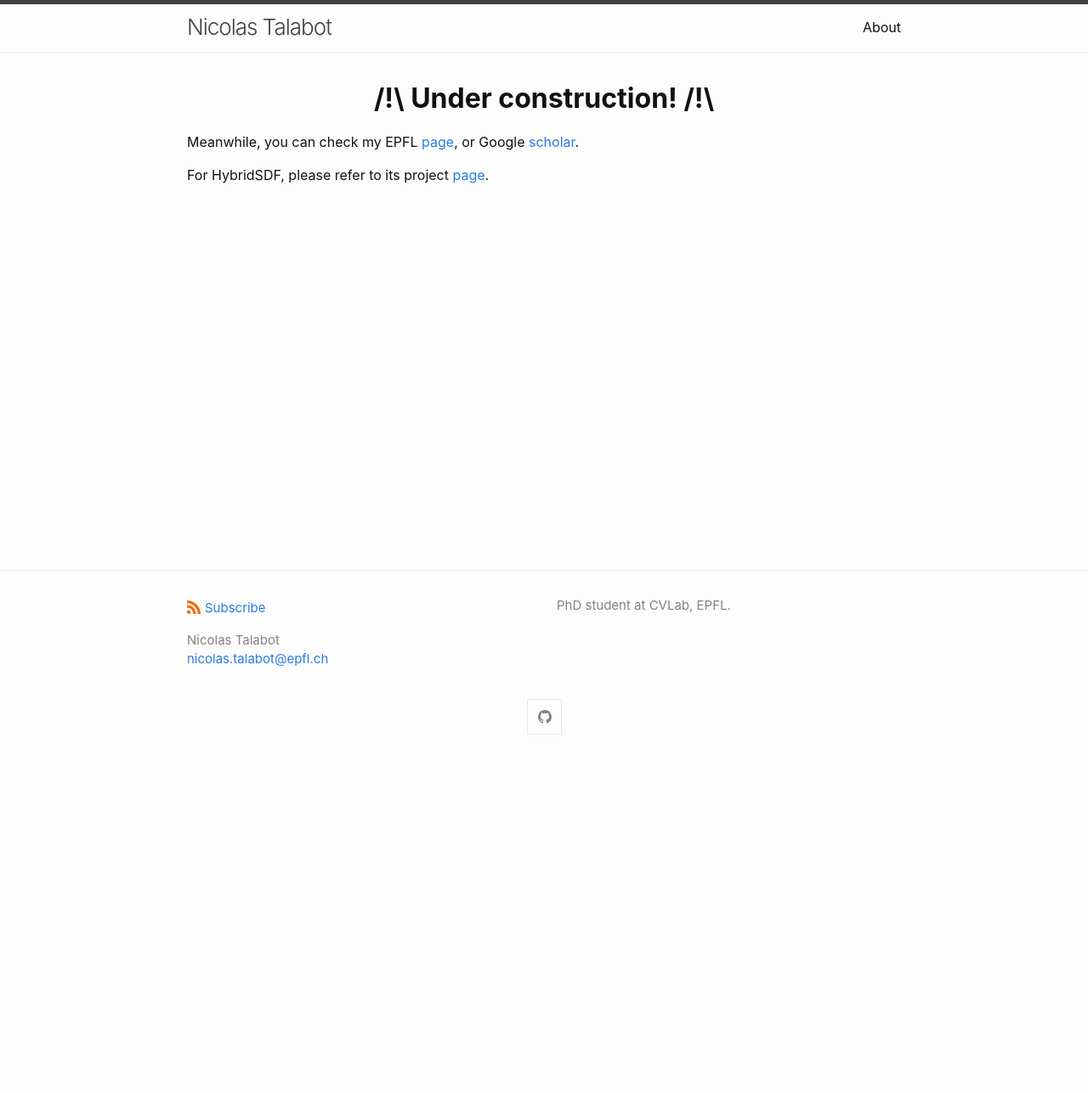
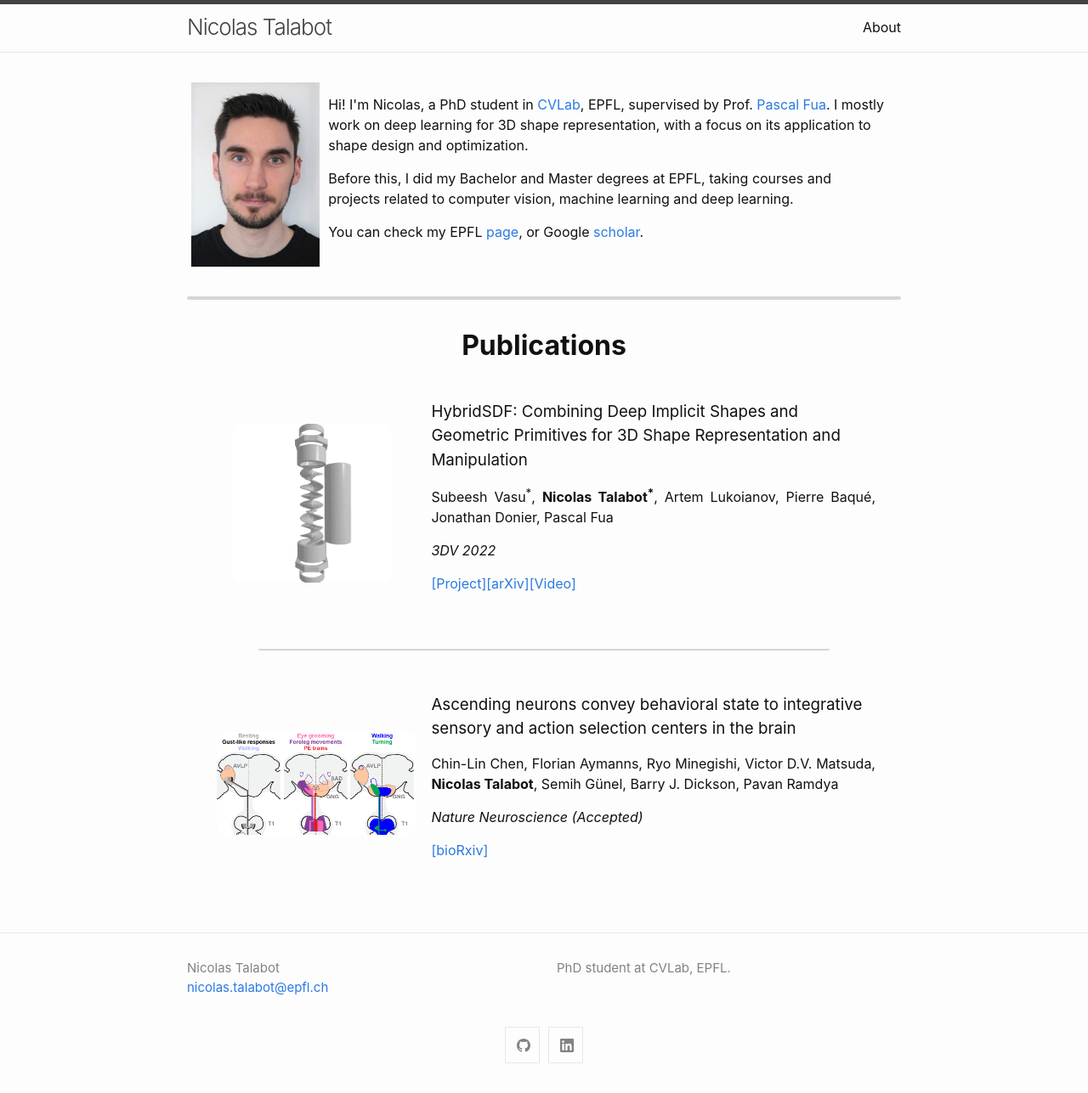
Before and after one commit to ntalabot/ntalabot.github.io, a Jekyll site: the page built from index.md, in a window 1280 px wide. Shown: the whole page at 85% size. Built offline with Jekyll 4.4.1, drawn with Linux system fonts in a browser that asks for light colours; nearby versions of some CDN libraries; before the commit the page ends 900 px from its top, so only the background shows below that.

Commit message:
first version of main page

```diff
--- a/_config.yml
+++ b/_config.yml
@@ -21,7 +21,7 @@ minima:
     # facebook: jekyll
     # flickr:   jekyll
     # instagram: jekyll
-    # linkedin: jekyll
+    linkedin: nicolas-talabot
     # pinterest: jekyll
     # youtube: jekyll
     # youtube_channel: UC8CXR0-3I70i1tfPg1PAE1g
--- a/_includes/footer.html
+++ b/_includes/footer.html
@@ -5,13 +5,13 @@
 
     <div class="footer-col-wrapper">
       <div class="footer-col">
-        <p class="feed-subscribe">
+        <!-- <p class="feed-subscribe">
           <a href="{{ 'feed.xml' | relative_url }}">
             <svg class="svg-icon orange">
               <use xlink:href="{{ 'assets/minima-social-icons.svg#rss' | relative_url }}"></use>
             </svg><span>Subscribe</span>
           </a>
-        </p>
+        </p> -->
       {%- if site.author %}
         <ul class="contact-list">
           {% if site.author.name -%}
--- a/assets/css/style.scss
+++ b/assets/css/style.scss
@@ -78,13 +78,13 @@ img[alt="small_video"] {
 /* Control the left side */
 .leftless {
 float: left;
-width: 28%;
+width: 18%;
 margin: 5px; }
 
 /* Control the right side */
 .rightmore {
 float: right;
-width: 66%;
+width: 78%;
 margin: 5px;
 }
 
@@ -107,6 +107,10 @@ text-align: center;
 
 .big{
 width: 100%;
+}
+
+.medium{
+  width: 80%;
 }
 
 .small {
--- a/index.md
+++ b/index.md
@@ -8,8 +8,60 @@
 layout: home
 ---
 
-<h1 style="text-align:center;"> <b>/!\ Under construction! /!\</b> </h1>
+<div class="div_aligned">
+    <div class="split leftless">
+        <img src="/assets/images/photo.jpg">
+    </div>
+    <div class="split rightmore">
+        <p>
+            Hi! I'm Nicolas, a PhD student in <a href="http://cvlab.epfl.ch">CVLab</a>, EPFL, supervised by Prof. <a href="https://people.epfl.ch/pascal.fua/bio?lang=en">Pascal Fua</a>.
+            I mostly work on deep learning for 3D shape representation, with a focus on its application to shape design and optimization.
+        </p>
+        <p>
+            Before this, I did my Bachelor and Master degrees at EPFL, taking courses and projects related to computer vision, machine learning and deep learning.
+        </p>
+        <p>
+            You can check my EPFL <a href="https://people.epfl.ch/nicolas.talabot?lang=en">page</a>, or Google <a href="https://scholar.google.com/citations?user=f2LbcbAAAAAJ&hl=en">scholar</a>.
+        </p>
+    </div>
+</div>
 
-Meanwhile, you can check my EPFL <a href="https://people.epfl.ch/nicolas.talabot?lang=en">page</a>, or Google <a href="https://scholar.google.com/citations?user=f2LbcbAAAAAJ&hl=en">scholar</a>.
 
-For HybridSDF, please refer to its project <a href="/hybridsdf">page</a>.
+<hr class="hr_style">
+<h1 style="text-align:center;"> <b>Publications</b> </h1>
+
+
+<!-- HybridSDF, 3DV 2022 -->
+<div class="div_text">
+    <div class="div_aligned div_box">
+    <div style="width: 30%; display:inline-block; vertical-align:middle; margin-right:3%; text-align:center;">
+        <img style="margin:5px; width:80%; border-radius:10px;" src="/projects/hybridsdf/images/mixer_clip.gif">
+    </div>
+    <div style="width: 67%; display:inline-block;">
+        <h3 style="text-align: left;"> HybridSDF: Combining Deep Implicit Shapes and Geometric Primitives for 3D Shape Representation and Manipulation </h3>
+        <p>Subeesh Vasu<sup>*</sup>, <b>Nicolas Talabot<sup>*</sup></b>, Artem Lukoianov, Pierre Baqué, Jonathan Donier, Pascal Fua</p>
+        <p><i>3DV 2022</i></p>
+        <p><a href="/hybridsdf">[Project]</a><a href="https://arxiv.org/abs/2109.10767">[arXiv]</a><a href="https://www.youtube.com/watch?v=vkMtn5Q446E&list=PLDqmL95Gm8yLluJMGuplQdre9QwnobvCt&index=9">[Video]</a></p>
+        <!-- <p>Deep implicit surfaces excel at modeling generic shapes but do not always capture the regularities present in manufactured objects, which is something simple geometric primitives are particularly good at. In this paper, we propose a representation combining latent and explicit parameters that can be decoded into a set of deep implicit and geometric shapes that are consistent with each other. As a result, we can effectively model both complex and highly regular shapes that coexist in manufactured objects. This enables our approach to manipulate 3D shapes in an efficient and precise manner.</p> -->
+        </div>
+    </div>
+</div>
+
+<div class="centered_div medium">
+    <hr class="hr_style_thin">
+</div>
+<!-- TODO: AxoID, Nature Neuroscience 2022 -->
+<div class="div_text">
+    <div class="div_aligned">
+    <div style="width: 30%; display:inline-block; vertical-align:middle; margin-right:3%;">
+        <img style="margin:5px; width:100%; border-radius:10px;" src="/assets/images/axoid.png">
+    </div>
+    <div style="width: 67%; display:inline-block;">
+        <h3 style="text-align: left;"> Ascending neurons convey behavioral state to integrative sensory and action selection centers in the brain </h3>
+        <p>Chin-Lin Chen, Florian Aymanns, Ryo Minegishi, Victor D.V. Matsuda, <b>Nicolas Talabot</b>, Semih Günel, Barry J. Dickson, Pavan Ramdya</p>
+        <p><i>Nature Neuroscience (Accepted)</i></p>
+        <p><a href="https://www.biorxiv.org/content/10.1101/2022.02.09.479566v1">[bioRxiv]</a></p>
+        <!-- <p></p> -->
+        </div>
+    </div>
+</div>
```
Also changed, not shown: assets/images/axoid.png (added), assets/images/photo.jpg (added).
